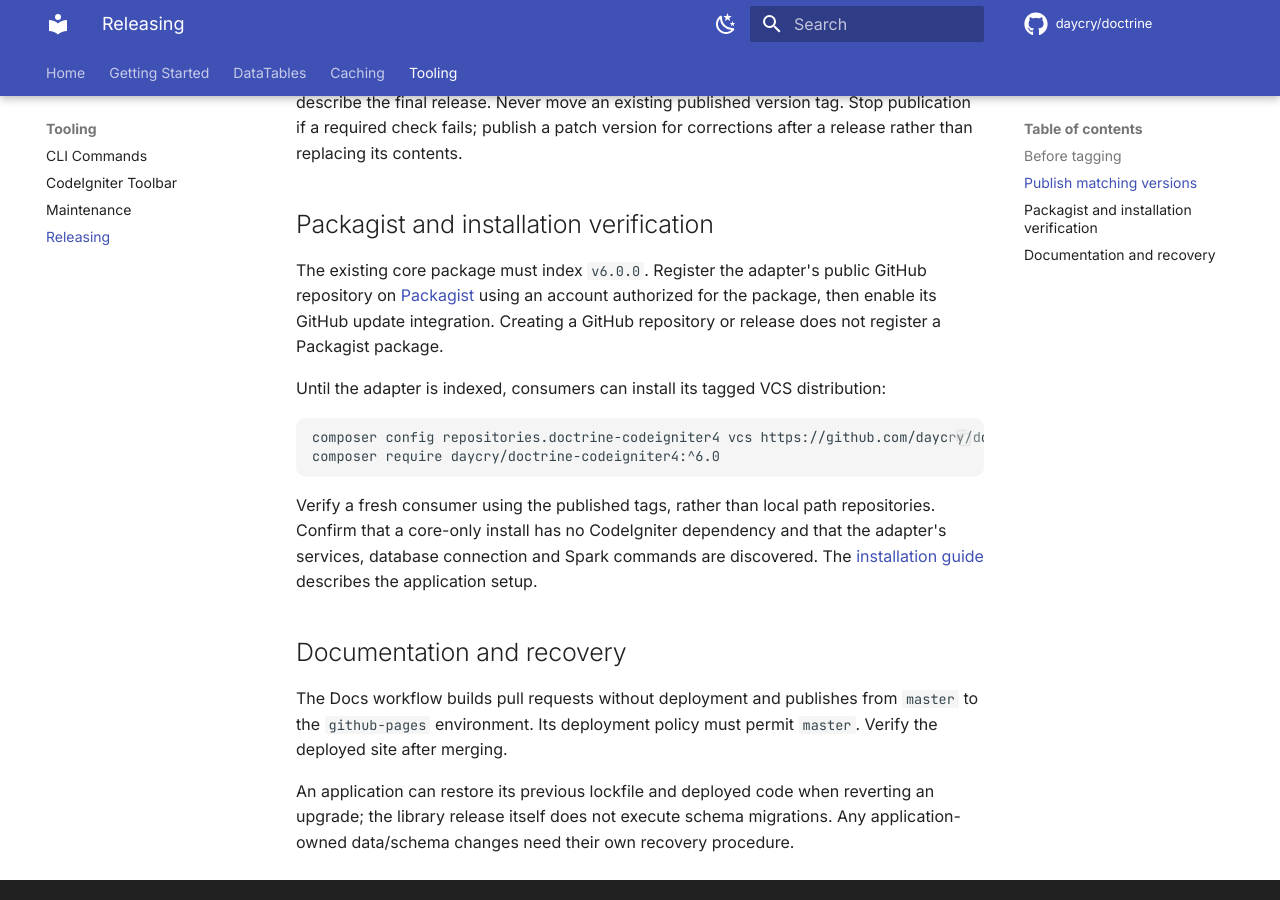
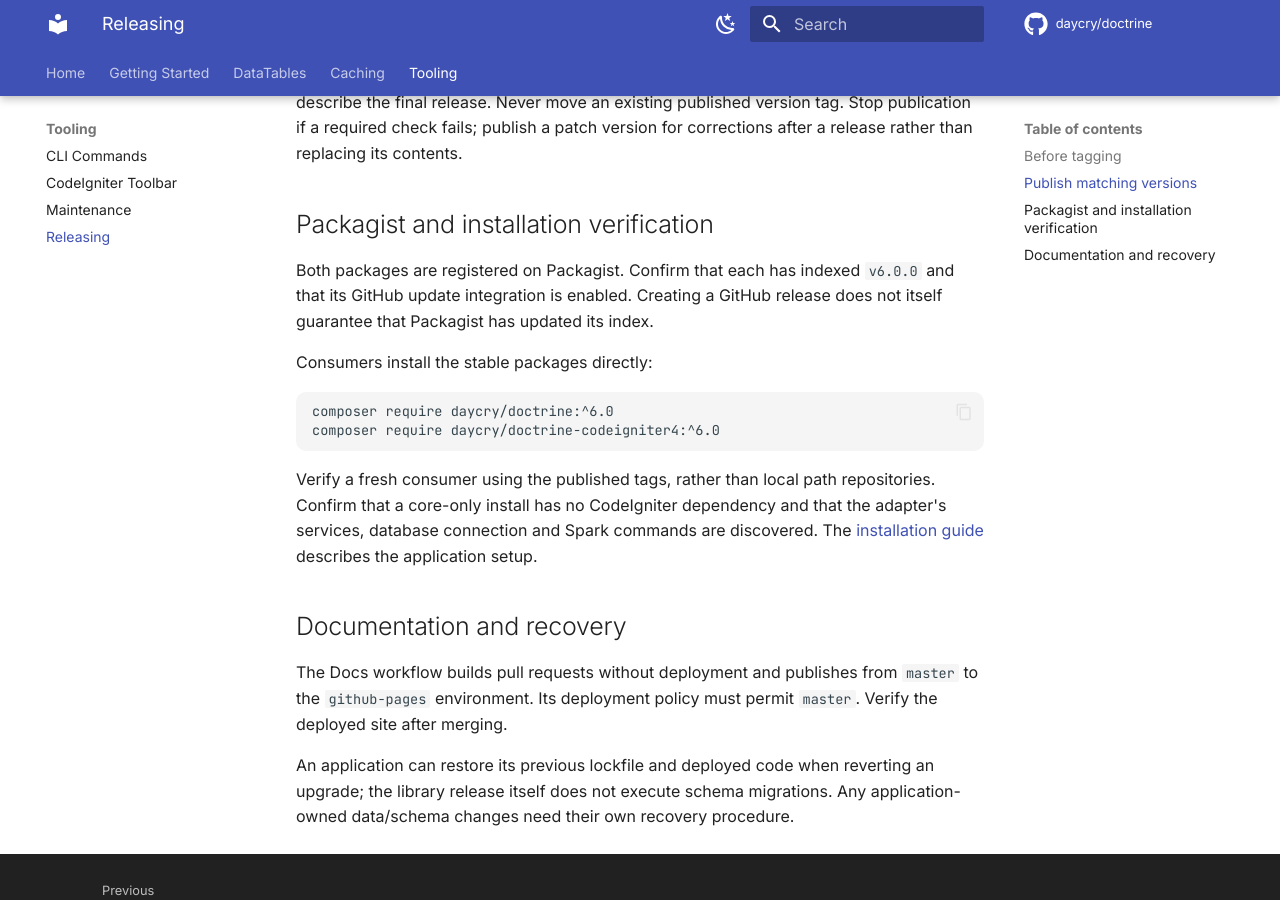
Before and after one commit to daycry/doctrine, an MkDocs documentation site: the page built from docs/releasing.md, in a window 1280 px wide and 900 px high, scrolled down 1314 px. Built offline with MkDocs 1.6.1 and Material for MkDocs 9.7.7, drawn with Linux system fonts in a browser that asks for light colours; comment, search, counter and statistics services are not loaded.

Commit message:
Document direct installation of the registered Packagist adapter

````diff
--- a/docs/releasing.md
+++ b/docs/releasing.md
@@ -57,15 +57,14 @@ after a release rather than replacing its contents.
 
 ## Packagist and installation verification
 
-The existing core package must index `v6.0.0`. Register the adapter's public GitHub
-repository on [Packagist](https://packagist.org/packages/submit) using an account
-authorized for the package, then enable its GitHub update integration.
-Creating a GitHub repository or release does not register a Packagist package.
+Both packages are registered on Packagist. Confirm that each has indexed `v6.0.0`
+and that its GitHub update integration is enabled. Creating a GitHub release does
+not itself guarantee that Packagist has updated its index.
 
-Until the adapter is indexed, consumers can install its tagged VCS distribution:
+Consumers install the stable packages directly:
 
 ```bash
-composer config repositories.doctrine-codeigniter4 vcs https://github.com/daycry/doctrine-codeigniter4
+composer require daycry/doctrine:^6.0
 composer require daycry/doctrine-codeigniter4:^6.0
 ```
 
````
Also changed, not shown: README.md (+1 -2 lines), docs/index.md (+2 -2 lines), docs/installation.md (+3 -5 lines), docs/migration-major.md (+2 -2 lines), docs/standalone.md (+1 -1 lines), packages/codeigniter4/README.md (+3 -10 lines).
